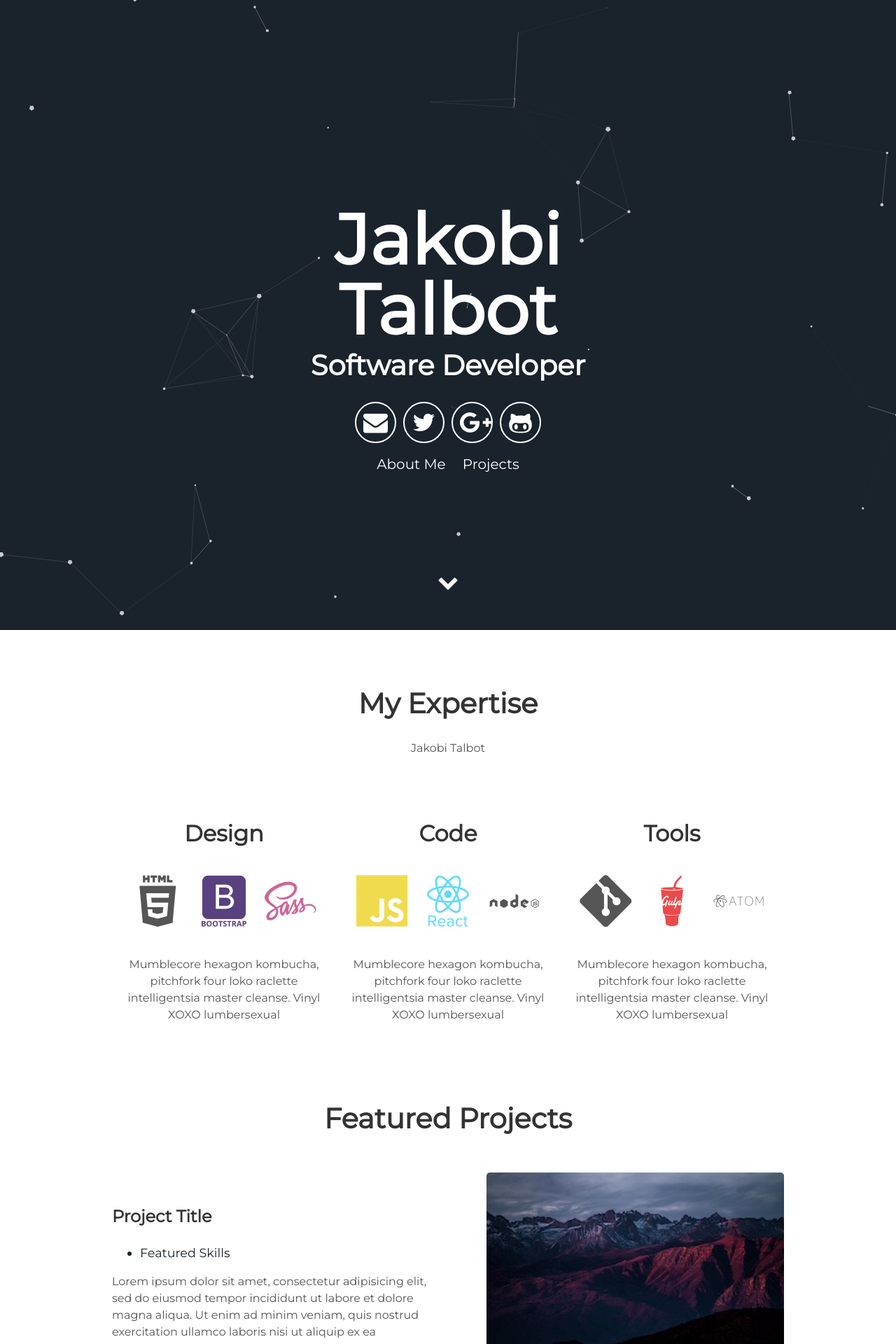
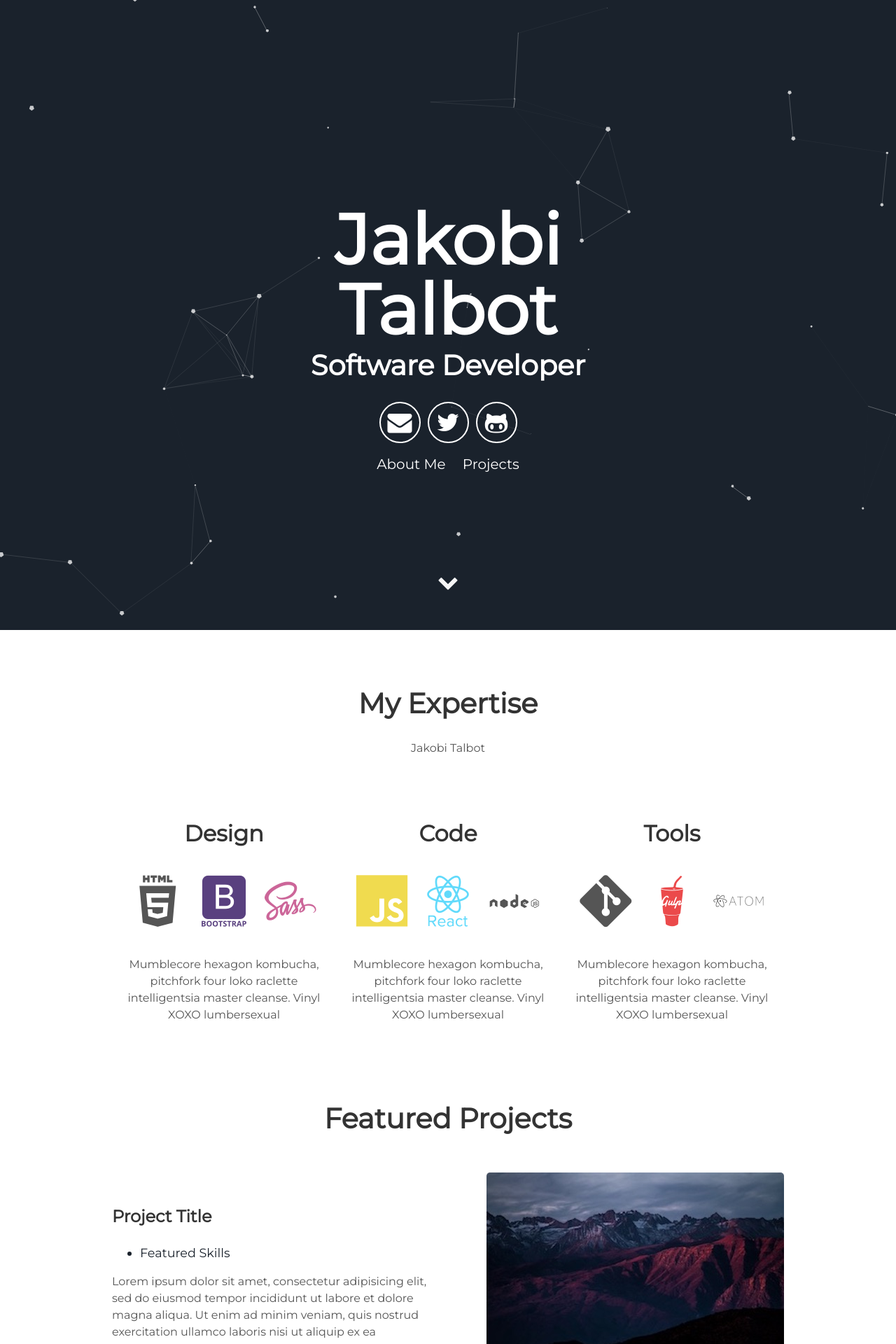
Before and after one commit to JakobiTalbot/JakobiTalbot.github.io, a Jekyll site: the page built from index.html, in a window 1280 px wide. Shown: the top 1920 px of the page at 70% size. Built offline with Jekyll 4.4.1, drawn with Linux system fonts in a browser that asks for light colours.

Commit message:
- Updated header

```diff
--- a/_includes/header.html
+++ b/_includes/header.html
@@ -5,10 +5,9 @@
         <span class="site-description">{{site.user_title}}</span>
       </h1>
       <div class="header-icons">
-        <a aria-label="Send email" href="#"><i class="icon fa fa-envelope"></i></a>
-        <a aria-label="My Twitter" target="_blank" href="#"><i class="icon fa fa-twitter" aria-hidden="true"></i></a>
-        <a aria-label="My Google Plus" target="_blank" href="#"><i class="icon fa fa-google-plus" aria-hidden="true"></i></a>
-        <a aria-label="My Github" target="_blank" href="#"><i class="icon fa fa-github-alt" aria-hidden="true"></i></a>
+        <a aria-label="Send email" href="mailto:jakobi.talbot@gmail.com"><i class="icon fa fa-envelope"></i></a>
+        <a aria-label="My Twitter" target="_blank" href="https://twitter.com/JakobiKT"><i class="icon fa fa-twitter" aria-hidden="true"></i></a>
+        <a aria-label="My Github" target="_blank" href="https://github.com/JakobiTalbot"><i class="icon fa fa-github-alt" aria-hidden="true"></i></a>
       </div>
       <div class="header-links">
         <a class="link" href="#about" data-scroll>About Me</a>
```
